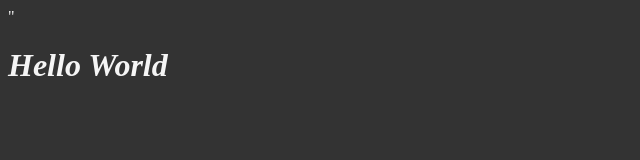
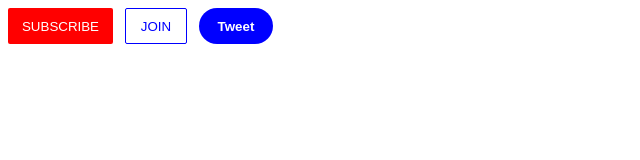
Before and after one commit to princejames0/firstwebpage, a plain HTML site: page index.html in a window 1280 px wide. Shown: the whole page, without its empty margins (0-640 px from the left). Drawn offline with Linux system fonts and the light colour scheme.

Commit message:
my first wweb page

```diff
--- a/index.css
+++ /dev/null
@@ -1,7 +0,0 @@
-html {
-    font-size: 22px;
-}
-body {
-    background-color: #333;
-    color: whitesmoke;
-}
--- a/index.html
+++ b/index.html
@@ -1,13 +1,4 @@
-<!DOCTYPE html>
-<html lang="en">
-<head>
-  <meta charset="UTF-8">
-  <meta name="author" content="Prince James">
-  <meta name="description" content="This page contains all the things I am learning how to create as I Learn HTML.">
-  <title>My First Web Page</title>
-  <link rel="icon" href="img/20250802_075538.jpg" type="image/x-ion">
-  <link rel="stylesheet" href="main.css" type="text/css">"
-<body>
-  <h1><i>Hello World</i></h1>
-</body>
-</html>
+<link rel="stylesheet" href="main.css">
+<button class="subscribe-button">SUBSCRIBE</button>
+<button class="join-button">JOIN</button>
+<button class="tweet-button">Tweet</button>
--- a/main.css
+++ b/main.css
@@ -1,10 +1,62 @@
-<style>
-  html {
-      font-size: 22px;
-  }
+body {
+  background-color: white;
+  color: red;
+}
+.subscribe-button {
+  background-color: red;
+  color: white;
+  border: none;
+  height: 36px;
+  width:105px;
+  border-radius: 2px;
+  cursor: pointer;
+  margin-right: 8px;
+  transition: background-color 1s;
+}
 
-  body {
-      background-color: #333;
-      color: whitesmoke;
-  }
-</style>
+.subscribe-button:hover {
+  opacity: 0.6;
+}
+
+.subscribe-button:active {
+  opacity: 0.5;
+}
+
+.join-button {
+  background-color: white;
+  color: blue;
+  border-color: blue;
+  border-style: solid;
+  border-width: 1px;
+  height: 36px;
+  width: 62px;
+  border-radius: 2px;
+  cursor: pointer;
+  margin-right: 8px;
+
+  transition: background-color 1s,
+   color 1s;
+
+}
+
+.join-button:hover {
+ background-color: blue;
+  color: white;
+
+
+}
+
+.join-button:active {
+ opacity: 0.7;
+}
+
+.tweet-button {
+  background-color: blue;
+  color: white;
+  border: none;
+  height: 36px;
+  font-weight: bold;
+  width: 74px;
+  border-radius: 18px;
+  cursor: pointer;
+}
```
Also changed, not shown: button.html (+4 -3 lines), 1 other file.
